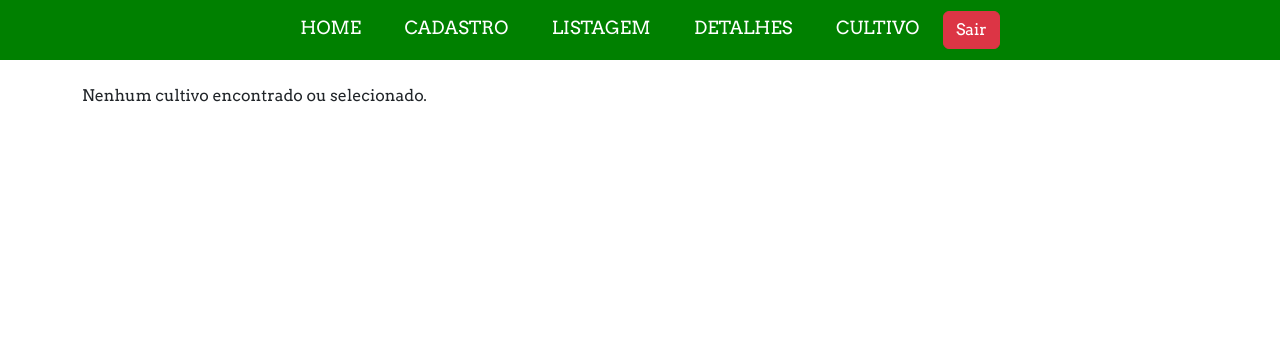
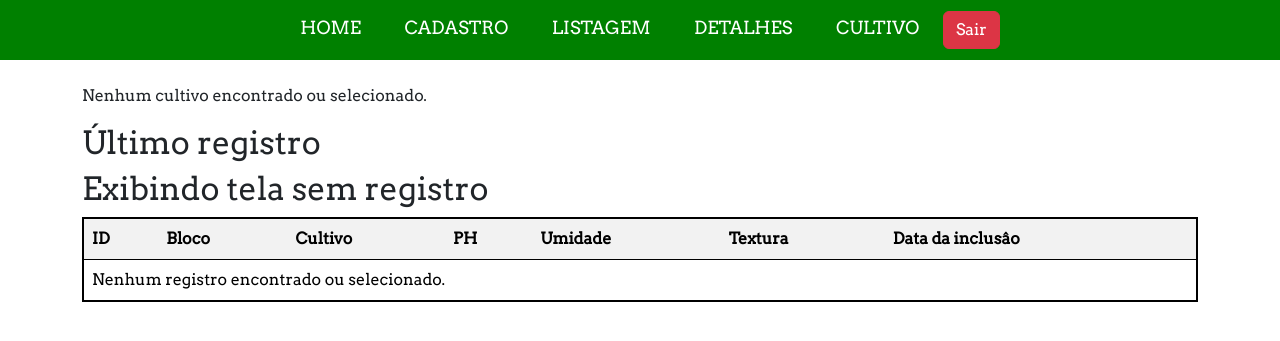
Before and after one commit to AlisonHF/Site-fazenda-inteligente, a Django app: page /selecionar/detalhes_do_cultivo in a window 1280 px wide. Shown: the top 341 px of the page. Run offline with Django 5.2, Linux system fonts and the light colour scheme; a user stored in the database is signed in; some libraries are stand-ins or nearby versions.

Commit message:
Correções de bugs

```diff
--- a/projeto_fazenda/app_fazenda/form.py
+++ b/projeto_fazenda/app_fazenda/form.py
@@ -8,7 +8,7 @@ from .models import Dados, Cultivo
 class DadosForm(forms.ModelForm):
     # Variável que seta o campo cultivo com opções do model Cultivo
     cultivo = forms.ModelChoiceField(
-        queryset=Cultivo.objects.none(),
+        queryset=Cultivo.objects,
         widget=forms.Select(attrs={'class': 'form-select'}),
         empty_label="Escolha uma opção"
     )
--- a/projeto_fazenda/app_fazenda/templates/cultivo/listar_cultivos.html
+++ b/projeto_fazenda/app_fazenda/templates/cultivo/listar_cultivos.html
@@ -7,7 +7,6 @@
 <table class="table table-striped table-bordered">
 
     <tr>
-        <td>ID</td>
         <td>Nome</td>
         <td>Umidade recomendada</td>
         <td>pH recomendado</td>
@@ -16,7 +15,6 @@
     </tr>
     {% for dado in dados %}
     <tr>
-        <td>{{ dado.pk }}</td>
         <td>{{ dado.nome }}</td>
         <td>{{ dado.umidade_recomendado }}</td>
         <td>{{dado.ph_recomendado }}</td>
@@ -30,8 +28,4 @@
 
 </table>
 
-{% for cultivo in dados %}
-    <p>ID: {{ cultivo.pk }} - Nome: {{ cultivo.nome }}</p>
-{% endfor %}
-
 {% endblock %}
--- a/projeto_fazenda/app_fazenda/templates/dados/cadastro.html
+++ b/projeto_fazenda/app_fazenda/templates/dados/cadastro.html
@@ -51,6 +51,6 @@
     <div>
         <button type="submit" class="btn btn-primary">Enviar</button>
     </div>
-    </form>
+</form>
 
 {% endblock %}
--- a/projeto_fazenda/app_fazenda/templates/detalhe_cultivo/detalhe.html
+++ b/projeto_fazenda/app_fazenda/templates/detalhe_cultivo/detalhe.html
@@ -25,4 +25,41 @@
     {% endif %}
 </div>
 
+<div>
+    <h2> Último registro </h2>
+    <table class="table table-striped" style="border:2px solid black;">
+        <tr>
+            <th>ID</th>
+            <th>Bloco</th>
+            <th>Cultivo</th>
+            <th>PH</th>
+            <th>Umidade</th>
+            <th>Textura</th>
+            <th>Data da inclusâo</th>
+        </tr>
+
+        <!-- Verifica se tem algum ultimo registro-->
+        {% if ultimo_registro %}
+        <!-- Caso tenha ele exibe -->
+        <tr>
+            <td>{{ ultimo_registro.id }}</td>
+            <td>{{ ultimo_registro.bloco }}</td>
+            <td>{{ ultimo_registro.cultivo }}</td>
+            <td>{{ ultimo_registro.ph }}</td>
+            <td>{{ ultimo_registro.umidade }}</td>
+            <td>{{ ultimo_registro.textura }}</td>
+            <td>{{ ultimo_registro.data }}</td>
+        </tr>
+
+        <!-- Caso não tenha -->
+        {% else %}
+        <h2> Exibindo tela sem registro </h2>
+        <tr>
+            <td colspan="8">Nenhum registro encontrado ou selecionado.</td>
+        </tr>
+        {% endif %}
+
+    </table>
+</div>
+
 {% endblock %}
--- a/projeto_fazenda/app_fazenda/views.py
+++ b/projeto_fazenda/app_fazenda/views.py
@@ -44,6 +44,7 @@ class CultivoUpdateView(UpdateView):
 # View cadastro dos dados
 @login_required
 def cadastro(request):
+    print(request.POST)
     # Se a requisição da página for POST
     if request.method == 'POST':
 
@@ -112,9 +113,19 @@ def detalhe(request):
         cultivos = Cultivo.objects.filter(nome=cultivo_nome, usuario=request.user)
         print(f"Cultivos encontrados: {cultivos}")  # Verifique os cultivos retornados
 
+        dados_filtrados = Dados.objects.filter(cultivo=cultivo_nome, usuario=request.user)
+
+    # Obtém o último registro
+        try:
+            ultimo_registro = dados_filtrados.latest('data')
+        except Dados.DoesNotExist:
+            ultimo_registro = None
+
+
         # Coloca os dados do contexto em um dict para renderizar as páginas com as informações do dict
         dados = {
             'cultivos': cultivos,
+            'ultimo_registro': ultimo_registro
         }
 
         # Renderiza a página com os dados dos cultivos
```
Also changed, not shown: projeto_fazenda/db.sqlite3.
